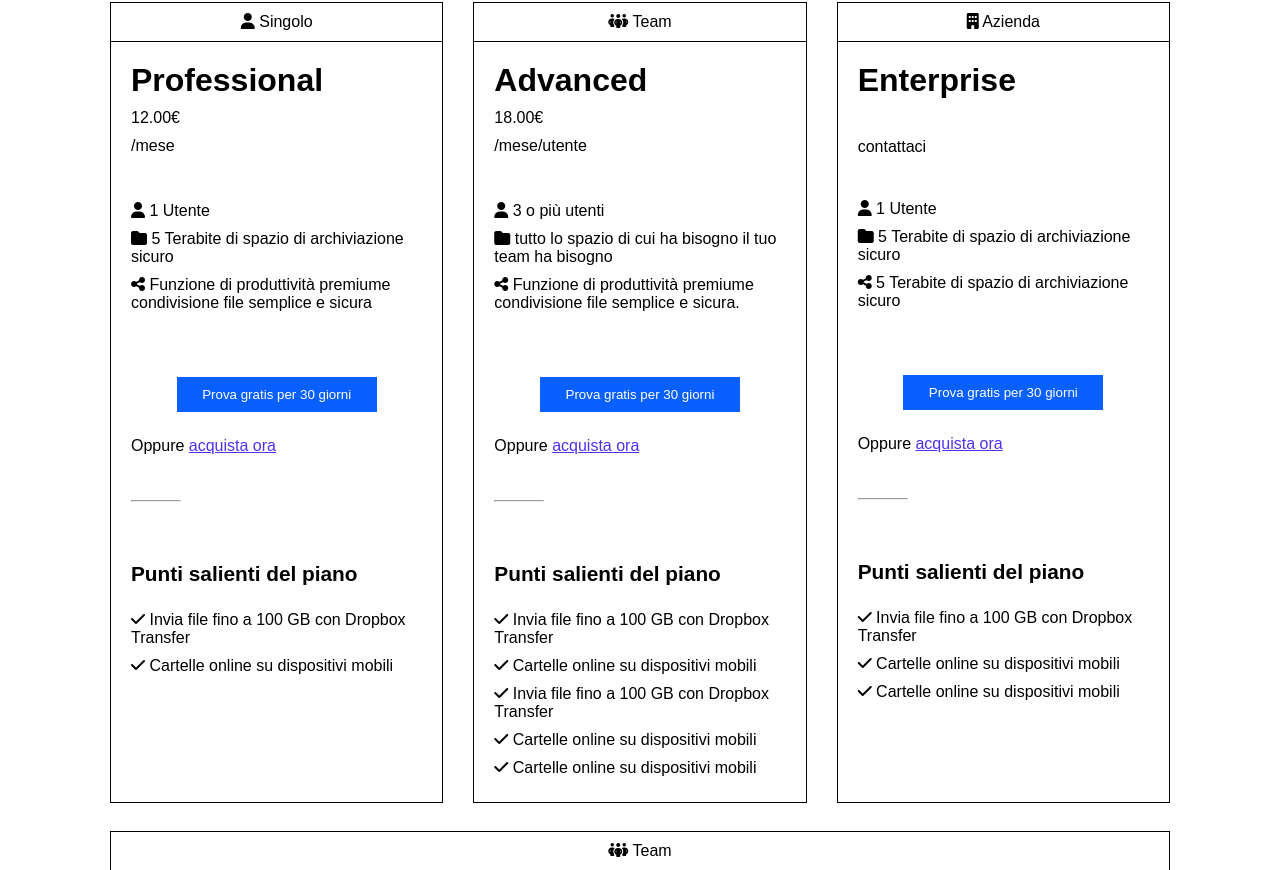
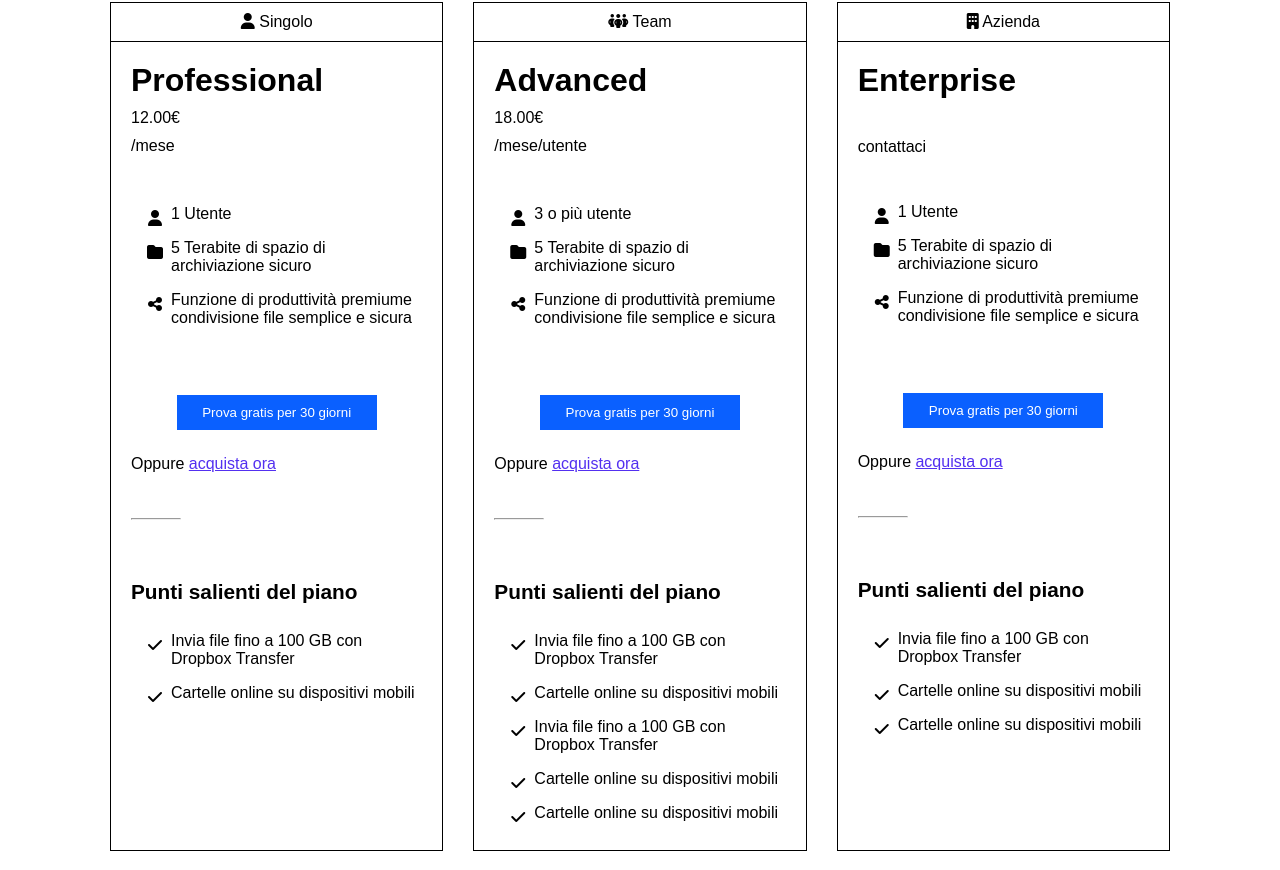
Before and after one commit to GrPaladino/htmlcss-dropbox, a plain HTML site: page index.html in a window 1280 px wide. Shown: the part 1309-2179 px from the top of the page. Drawn offline with Linux system fonts and the light colour scheme; files whose address does not match are found by name.

Commit message:
Fix: add list item with icons into column session

```diff
--- a/index.html
+++ b/index.html
@@ -101,20 +101,22 @@
                                 <span>12.00€</span>
                                 <span>/mese</span>
                             </span>
-                            <span>
-                                <i class="fa-solid fa-user"></i>
-                                1 Utente
-                            </span>
+                            <ul class="fa-ul">
+                                <li>
+                                    <span class="fa-li"><i class="fa-solid fa-user"></i></span>
+                                    <span>1 Utente</span>
+                                </li>
 
-                            <span>
-                                <i class="fa-solid fa-folder"></i>
-                                5 Terabite di spazio di archiviazione sicuro
-                            </span>
+                                <li>
+                                    <span class="fa-li"><i class="fa-solid fa-folder"></i></span>
+                                    <span>5 Terabite di spazio di archiviazione sicuro</span>
+                                </li>
 
-                            <span>
-                                <i class="fa-solid fa-share-nodes"></i>
-                                Funzione di produttività premiume condivisione file semplice e sicura
-                            </span>
+                                <li>
+                                    <span class="fa-li"><i class="fa-solid fa-share-nodes"></i></span>
+                                    <span>Funzione di produttività premiume condivisione file semplice e sicura</span>
+                                </li>
+                            </ul>
                         </div>
 
                         <div>
@@ -122,15 +124,17 @@
                             <span>Oppure <a href="#">acquista ora</a></span>
                             <hr>
                             <h4>Punti salienti del piano</h4>
-                            <span>
-                                <i class="fa-solid fa-check" class="icon"></i>
-                                Invia file fino a 100 GB con Dropbox Transfer
-                            </span>
+                            <ul class="fa-ul">
+                                <li>
+                                    <span class="fa-li"><i class="fa-solid fa-check" class="icon"></i></span>
+                                    <span>Invia file fino a 100 GB con Dropbox Transfer</span>
+                                </li>
 
-                            <span>
-                                <i class="fa-solid fa-check" class="icon"></i>
-                                Cartelle online su dispositivi mobili
-                            </span>
+                                <li>
+                                    <span class="fa-li"><i class="fa-solid fa-check" class="icon"></i></span>
+                                    <span>Cartelle online su dispositivi mobili</span>
+                                </li>
+                            </ul>
                         </div>
                     </div>
                 </div>
@@ -147,21 +151,22 @@
                                 <span>18.00€</span>
                                 <span>/mese/utente</span>
                             </span>
-                            <span>
-                                <i class="fa-solid fa-user"></i>
-                                3 o più utenti
-                            </span>
+                            <ul class="fa-ul">
+                                <li>
+                                    <span class="fa-li"><i class="fa-solid fa-user"></i></span>
+                                    <span>3 o più utente</span>
+                                </li>
 
-                            <span>
-                                <i class="fa-solid fa-folder"></i>
-                                tutto lo spazio di cui ha bisogno il tuo team ha bisogno
-                            </span>
+                                <li>
+                                    <span class="fa-li"><i class="fa-solid fa-folder"></i></span>
+                                    <span>5 Terabite di spazio di archiviazione sicuro</span>
+                                </li>
 
-                            <span>
-                                <i class="fa-solid fa-share-nodes"></i>
-                                Funzione di produttività premiume condivisione file semplice e sicura.
-
-                            </span>
+                                <li>
+                                    <span class="fa-li"><i class="fa-solid fa-share-nodes"></i></span>
+                                    <span>Funzione di produttività premiume condivisione file semplice e sicura</span>
+                                </li>
+                            </ul>
                         </div>
 
                         <div>
@@ -169,30 +174,33 @@
                             <span>Oppure <a href="#">acquista ora</a></span>
                             <hr>
                             <h4>Punti salienti del piano</h4>
-                            <span>
-                                <i class="fa-solid fa-check" class="icon"></i>
-                                Invia file fino a 100 GB con Dropbox Transfer
-                            </span>
 
-                            <span>
-                                <i class="fa-solid fa-check" class="icon"></i>
-                                Cartelle online su dispositivi mobili
-                            </span>
+                            <ul class="fa-ul">
+                                <li>
+                                    <span class="fa-li"><i class="fa-solid fa-check" class="icon"></i></span>
+                                    <span>Invia file fino a 100 GB con Dropbox Transfer</span>
+                                </li>
 
-                            <span>
-                                <i class="fa-solid fa-check" class="icon"></i>
-                                Invia file fino a 100 GB con Dropbox Transfer
-                            </span>
+                                <li>
+                                    <span class="fa-li"><i class="fa-solid fa-check" class="icon"></i></span>
+                                    <span>Cartelle online su dispositivi mobili</span>
+                                </li>
 
-                            <span>
-                                <i class="fa-solid fa-check" class="icon"></i>
-                                Cartelle online su dispositivi mobili
-                            </span>
+                                <li>
+                                    <span class="fa-li"><i class="fa-solid fa-check" class="icon"></i></span>
+                                    <span>Invia file fino a 100 GB con Dropbox Transfer</span>
+                                </li>
 
-                            <span>
-                                <i class="fa-solid fa-check" class="icon"></i>
-                                Cartelle online su dispositivi mobili
-                            </span>
+                                <li>
+                                    <span class="fa-li"><i class="fa-solid fa-check" class="icon"></i></span>
+                                    <span>Cartelle online su dispositivi mobili</span>
+                                </li>
+
+                                <li>
+                                    <span class="fa-li"><i class="fa-solid fa-check" class="icon"></i></span>
+                                    <span>Cartelle online su dispositivi mobili</span>
+                                </li>
+                            </ul>
                         </div>
                     </div>
                 </div>
@@ -208,20 +216,22 @@
                             <span class="info" id="contact">
                                 <span>contattaci</span>
                             </span>
-                            <span>
-                                <i class="fa-solid fa-user"></i>
-                                1 Utente
-                            </span>
+                            <ul class="fa-ul">
+                                <li>
+                                    <span class="fa-li"><i class="fa-solid fa-user"></i></span>
+                                    <span>1 Utente</span>
+                                </li>
 
-                            <span>
-                                <i class="fa-solid fa-folder"></i>
-                                5 Terabite di spazio di archiviazione sicuro
-                            </span>
+                                <li>
+                                    <span class="fa-li"><i class="fa-solid fa-folder"></i></span>
+                                    <span>5 Terabite di spazio di archiviazione sicuro</span>
+                                </li>
 
-                            <span>
-                                <i class="fa-solid fa-share-nodes"></i>
-                                5 Terabite di spazio di archiviazione sicuro
-                            </span>
+                                <li>
+                                    <span class="fa-li"><i class="fa-solid fa-share-nodes"></i></span>
+                                    <span>Funzione di produttività premiume condivisione file semplice e sicura</span>
+                                </li>
+                            </ul>
                         </div>
 
                         <div>
@@ -229,20 +239,22 @@
                             <span>Oppure <a href="#">acquista ora</a></span>
                             <hr>
                             <h4>Punti salienti del piano</h4>
-                            <span>
-                                <i class="fa-solid fa-check" class="icon"></i>
-                                Invia file fino a 100 GB con Dropbox Transfer
-                            </span>
+                            <ul class="fa-ul">
+                                <li>
+                                    <span class="fa-li"><i class="fa-solid fa-check" class="icon"></i></span>
+                                    <span>Invia file fino a 100 GB con Dropbox Transfer</span>
+                                </li>
 
-                            <span>
-                                <i class="fa-solid fa-check" class="icon"></i>
-                                Cartelle online su dispositivi mobili
-                            </span>
+                                <li>
+                                    <span class="fa-li"><i class="fa-solid fa-check" class="icon"></i></span>
+                                    <span>Cartelle online su dispositivi mobili</span>
+                                </li>
 
-                            <span>
-                                <i class="fa-solid fa-check" class="icon"></i>
-                                Cartelle online su dispositivi mobili
-                            </span>
+                                <li>
+                                    <span class="fa-li"><i class="fa-solid fa-check" class="icon"></i></span>
+                                    <span>Cartelle online su dispositivi mobili</span>
+                                </li>
+                            </ul>
                         </div>
                     </div>
                 </div>
```
